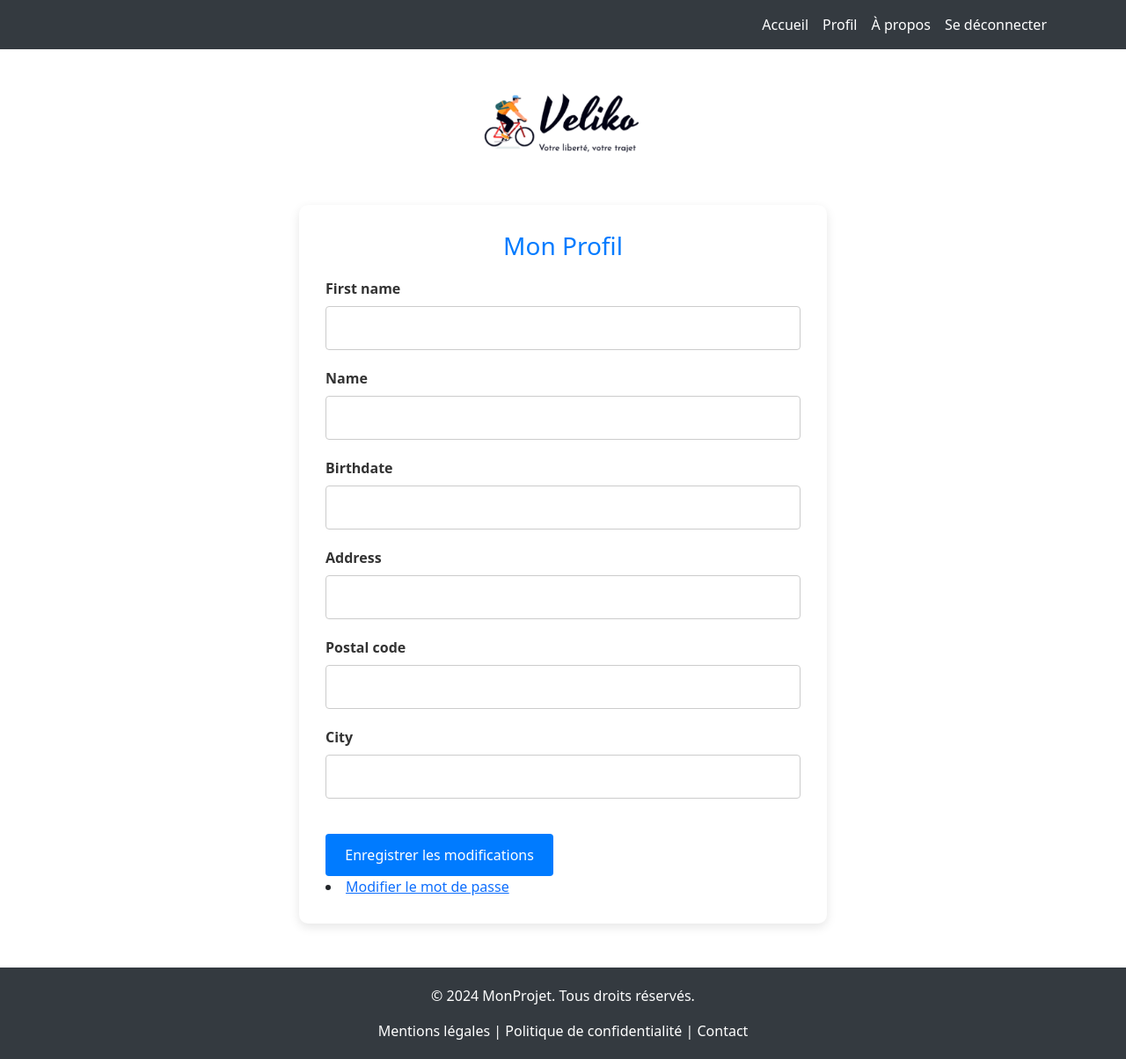
After one commit to ThomasPaul01/BTS-SIO-G2-2025-VELIKO-Web, a Symfony app: template templates/profil/profil.html.twig in a window 1280 px wide. The commit adds this page. Shown: the whole page at 88% size. Run offline with Twig, Linux system fonts and the light colour scheme; the template is opened without the code that fills it, so the values that code supplies are empty; form fields are guessed from the names that the template uses; some libraries are stand-ins or nearby versions.

Commit message:
-Création de la page profil présentant les informations suivantes et permettant de les modifier: -nom -prénom -date de naissance -adresse -code postale -ville
-création d'une page de Changement de mot de passe sécurisé, permettant de modifier son mot de passe

```diff
--- a/templates/base.html.twig
+++ b/templates/base.html.twig
@@ -60,9 +60,12 @@
                 <li class="nav-item">
                     <a class="nav-link" href="/map">Accueil</a>
                 </li>
+
                 <li class="nav-item">
-                    <a class="nav-link" href="#">Profil</a>
+                    <a class="nav-link" href="/profile">Profil</a>
                 </li>
+
+
                 <li class="nav-item">
                     <a class="nav-link" href="/a_propos">À propos</a>
                 </li>
--- /dev/null
+++ b/templates/profil/profil.html.twig
@@ -0,0 +1,145 @@
+{% extends 'base.html.twig' %}
+
+{% block title %}Mon Profil{% endblock %}
+
+{% block content %}
+    <style>
+        /* Styles généraux pour le conteneur principal */
+        .profile-container {
+            max-width: 600px;
+            margin: 50px auto;
+            background-color: #ffffff;
+            padding: 30px;
+            border-radius: 10px;
+            box-shadow: 0 4px 12px rgba(0, 0, 0, 0.1);
+        }
+
+        h2 {
+            text-align: center;
+            color: #007bff;
+            margin-bottom: 20px;
+            font-size: 28px;
+        }
+
+        .form-group {
+            margin-bottom: 20px;
+        }
+
+        /* Styles pour les labels */
+        label {
+            font-weight: bold;
+            margin-bottom: 5px;
+            display: block;
+            color: #333;
+        }
+
+        /* Styles pour les champs de saisie */
+        input[type="text"],
+        input[type="email"],
+        input[type="password"],
+        input[type="date"],
+        textarea {
+            width: 100%;
+            padding: 12px;
+            border: 1px solid #ccc;
+            border-radius: 4px;
+            transition: border-color 0.3s ease;
+        }
+
+        input:focus,
+        textarea:focus {
+            border-color: #007bff;
+            outline: none;
+        }
+
+        /* Styles pour les boutons */
+        .btn-primary {
+            width: 100%;
+            padding: 12px;
+            background-color: #007bff;
+            color: #fff;
+            border: none;
+            border-radius: 4px;
+            cursor: pointer;
+            font-size: 16px;
+            margin-top: 20px;
+        }
+
+        .btn-primary:hover {
+            background-color: #0056b3;
+        }
+
+        /* Messages de succès ou d'erreur */
+        .alert {
+            margin-bottom: 20px;
+            padding: 15px;
+            border-radius: 4px;
+            text-align: center;
+        }
+
+        .alert-success {
+            background-color: #d4edda;
+            color: #155724;
+            border: 1px solid #c3e6cb;
+        }
+
+        /* Affichage en grille pour les boutons */
+        .btn-container {
+            display: flex;
+            justify-content: space-between;
+            margin-top: 20px;
+        }
+
+        .btn-container button {
+            width: 48%;
+        }
+    </style>
+
+    <div class="profile-container">
+        <h2>Mon Profil</h2>
+
+        {# Affiche un message de succès si l'utilisateur a mis à jour ses informations #}
+        {% for message in app.flashes('success') %}
+            <div class="alert alert-success">
+                {{ message }}
+            </div>
+        {% endfor %}
+
+        {{ form_start(profileForm) }}
+
+
+        <div class="form-group">
+            {{ form_row(profileForm.firstName) }}
+        </div>
+
+        <div class="form-group">
+            {{ form_row(profileForm.name) }}
+        </div>
+
+        <div class="form-group">
+            {{ form_row(profileForm.birthdate) }}
+        </div>
+
+        <div class="form-group">
+            {{ form_row(profileForm.address) }}
+        </div>
+
+        <div class="form-group">
+            {{ form_row(profileForm.postalCode) }}
+        </div>
+
+        <div class="form-group">
+            {{ form_row(profileForm.city) }}
+        </div>
+
+        <div class="btn-container">
+            <button type="submit" class="btn btn-primary">Enregistrer les modifications</button>
+        </div>
+
+        <li>
+            <a href="/change-password">Modifier le mot de passe</a>
+        </li>
+
+        {{ form_end(profileForm) }}
+    </div>
+{% endblock %}
--- a/templates/security/login.html.twig
+++ b/templates/security/login.html.twig
@@ -3,6 +3,7 @@
 {% block title %}Log in!{% endblock %}
 
 {% block content %}
+
     <form method="post">
         {% if error %}
             <div class="alert alert-danger">{{ error.messageKey|trans(error.messageData, 'security') }}</div>
```
Also changed, not shown: src/Controller/PasswordController.php (added, +63 -0 lines), src/Controller/ProfileController.php (added, +46 -0 lines), src/Form/ChangePasswordFormType.php (added, +44 -0 lines), src/Form/ProfileFormType.php (added, +46 -0 lines), templates/password/change_password.html.twig (added, +23 -0 lines), 1 other file.
